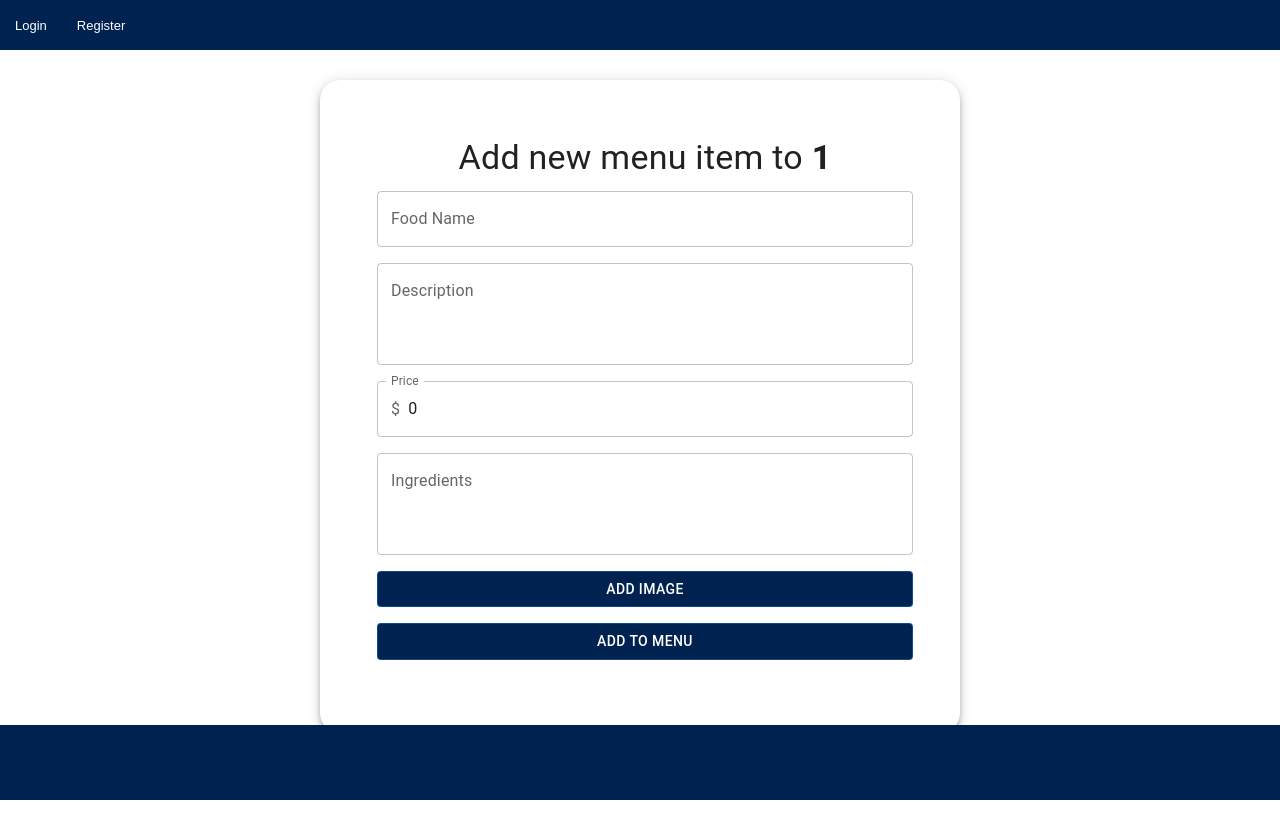
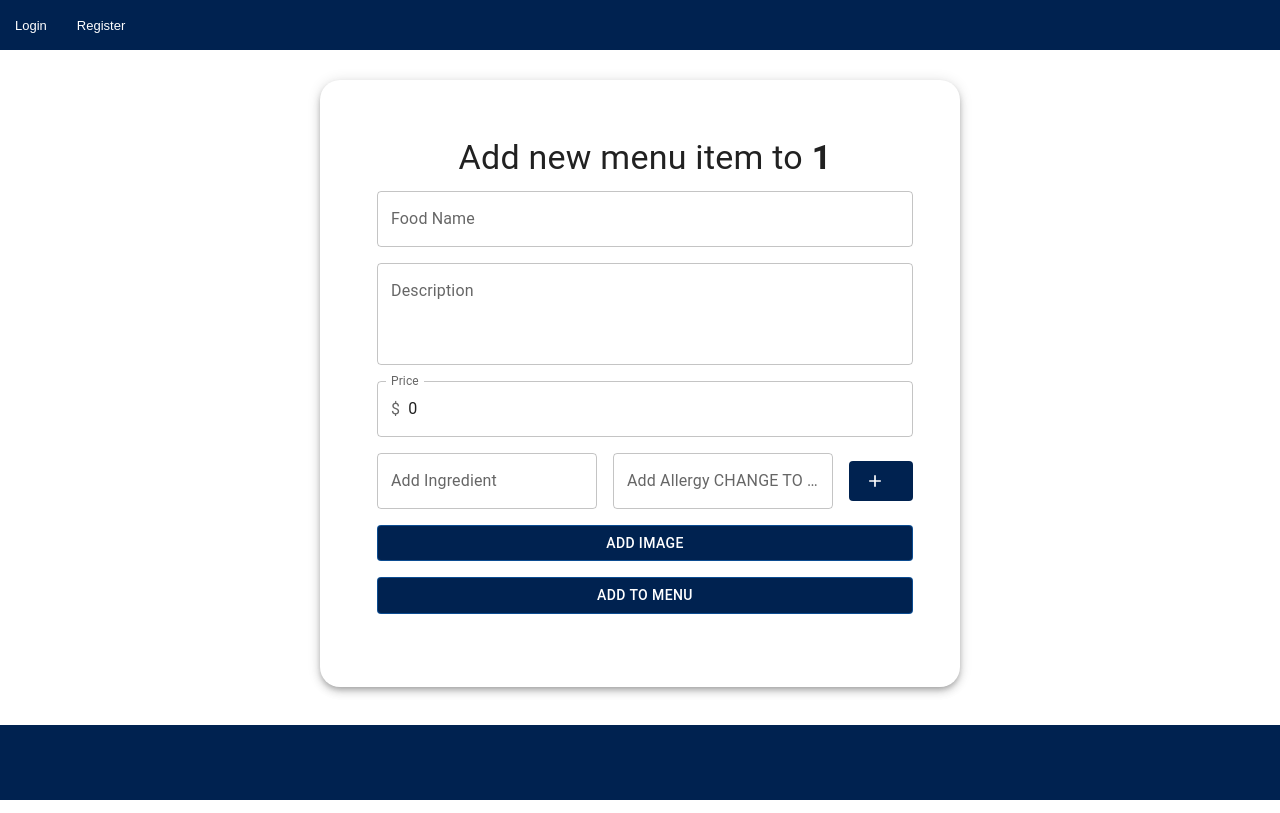
Before and after one commit to JStarL/capstone-project, a React (Create React App) app in the folder frontend/my-app/: page /manager/addnewmenuitem/1/1/1 in a window 1280 px wide. Built offline with nearby package versions, Linux system fonts and the light colour scheme.

Commit message:
Working on adding ingredients and allergies for a new menu item

```diff
--- a/frontend/my-app/src/components/NewMenuItem.jsx
+++ b/frontend/my-app/src/components/NewMenuItem.jsx
@@ -10,14 +10,16 @@ import InputAdornment from '@mui/material/InputAdornment';
 import InputLabel from '@mui/material/InputLabel';
 import makeRequest from '../makeRequest';
 import { StyledButton } from '../pages/CustomerOrStaff';
+import AddIcon from '@mui/icons-material/Add';
 
 function NewMenuItem(props) {
   const [foodName, setFoodName] = React.useState('')
   const [description, setDescription] = React.useState('')
-  const [ingredients, setIngredients] = React.useState('')
+  const [ingredient, setIngredient] = React.useState('')
   const [price, setPrice] = React.useState(0)
   const [image, setImage] = React.useState('');
   const [imageName, setImageName] = React.useState('')
+  const [ingredientAndAllergyList, setIngredientAndAllergyList] = React.useState([])
 
   const params = useParams();
   const navigate = useNavigate();
@@ -36,7 +38,7 @@ function NewMenuItem(props) {
       'title': foodName,
       'image': image !== null ? image : undefined,
       price,
-      'ingredients': ingredients,
+      'ingredients': ingredient,
       'description': description !== null ? description : undefined,
     });
 
@@ -73,7 +75,12 @@ function NewMenuItem(props) {
               type='number'
             />
           </FormControl>
-          <TextField sx={{ mb: 2 }} className='long input' id='outlined-basic' label='Ingredients' variant='outlined' rows={3} multiline={true} value={ingredients} onChange={e => setIngredients(e.target.value)}></TextField>
+          <div style={{ display: 'flex', flexDirection: 'row', alignItems:'center'}}>
+              <TextField sx={{ mb:2 }} fullWidth label='Add Ingredient' variant='outlined' value={ingredient} onChange={e => setIngredient(e.target.value)}></TextField>
+              <TextField sx={{ mb:2, ml: 2}} fullWidth label='Add Allergy CHANGE TO DROP DOWN MENU WHEN FIXED' variant='outlined' value={ingredient} onChange={e => setIngredient(e.target.value)}></TextField>
+              <StyledButton sx={{ mb: 2, ml: 2, width: '10vh', height: '5vh'}} onClick={() => console.log(`add ingredient`)} startIcon={<AddIcon/>}></StyledButton>
+          </div>
+
           {image
             ? <div className='image'><img style={{ height: '300px', width: '300px' }} src={image}></img></div>
             : <div></div>}
```
